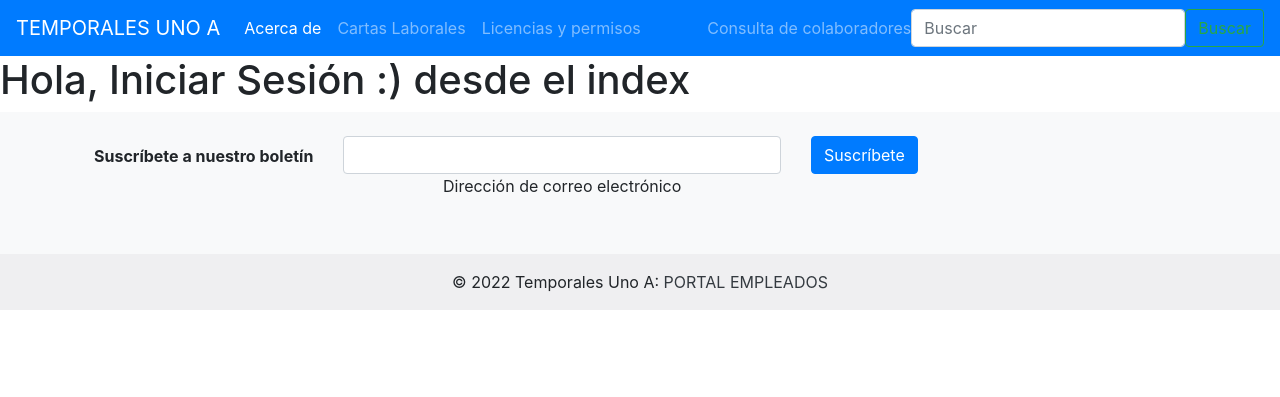
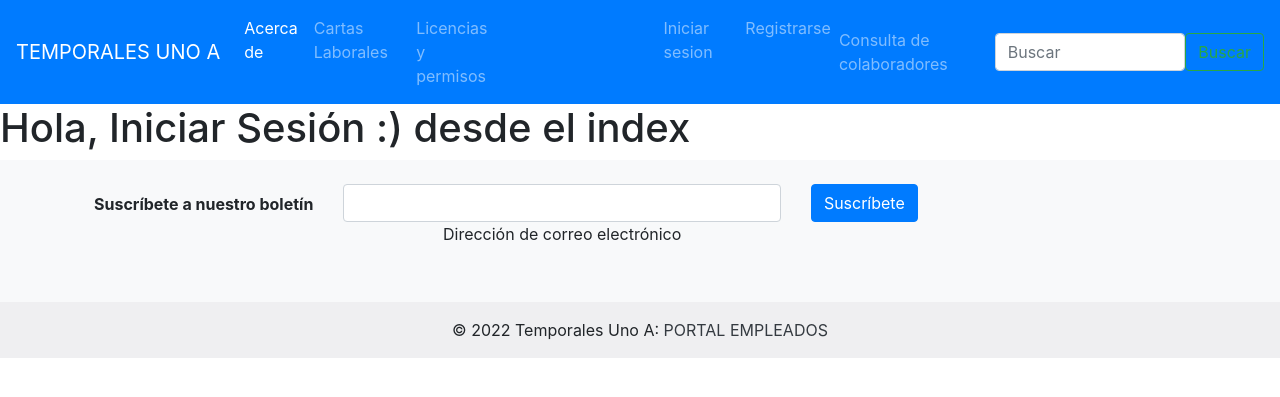
Before and after one commit to Jeniffer-De/Entrega-Final-poyecto, a Django app: page / in a window 1280 px wide. Shown: the top 397 px of the page. Run offline with Django 4.2, Linux system fonts and the light colour scheme.

Commit message:
Decoradores

```diff
--- a/datos/views.py
+++ b/datos/views.py
@@ -4,9 +4,10 @@ from unicodedata import name
 from django.shortcuts import render, redirect
 from datos.models import datos
 from datos.forms import Formulario_datos
+from django.contrib.auth.decorators import login_required
 
 # Pagina Cartas laborales.
-
+@login_required
 def create_datos(request):
     print(request.POST)
     if request.method == "POST":
--- a/licencias/views.py
+++ b/licencias/views.py
@@ -2,8 +2,12 @@ from multiprocessing import context
 from django.shortcuts import render
 from licencias.models import licencias
 
+from django.contrib.auth.decorators import login_required
+
+
 # Pagina Licencias y permisos.
 
+@login_required
 def create_licencias(request):
     licencias_y_permisos = licencias.objects.create(
           nombre= "Ana Carvajal",
--- a/portal_empleados/settings.py
+++ b/portal_empleados/settings.py
@@ -113,3 +113,5 @@ STATIC_URL = 'static/'
 # https://docs.djangoproject.com/en/4.0/ref/settings/#default-auto-field
 
 DEFAULT_AUTO_FIELD = 'django.db.models.BigAutoField'
+
+LOGIN_URL = "/usuarios/login/"
--- a/templates/base.html
+++ b/templates/base.html
@@ -25,11 +25,26 @@
               <a class="nav-link" href="/create_informacion/">Acerca de <span class="sr-only">(current)</span></a>
             </li>
             <li class="nav-item">
-              <a class="nav-link" href="/create_datos">Cartas Laborales</a>
+              <a class="nav-link" href="/create_datos/">Cartas Laborales</a>
             </li>
             <li class="nav-item">
-              <a class="nav-link" href="/create_licencias">Licencias y permisos</a>
+              <a class="nav-link" href="/create_licencias/"style="margin-right:10rem">Licencias y permisos</a>
             </li>
+            {% if request.user.is_authenticated %}
+            <li class="nav-item">
+              <a class="nav-link" href="/usuarios/logout/">Cerrar Sesion</a>
+            </li>
+            {% else %}
+            <li class="nav-item">
+              <a class="nav-link" href="/usuarios/login/">Iniciar sesion</a>
+            </li>
+            <li class="nav-item">
+              <a class="nav-link" href="/usuarios/registro/">Registrarse</a>
+            </li>
+            {% endif %}
+
+
+
           </ul>
           <span class="navbar-text">
             Consulta de colaboradores
--- a/templates/index.html
+++ b/templates/index.html
@@ -7,6 +7,7 @@
 {% block contenido_que_cambia %}
 
 <h1>Hola, Iniciar Sesión :) desde el index</h1>
+<h2></h2>
 
 {% if message %}
 
```
Also changed, not shown: db.sqlite3.
